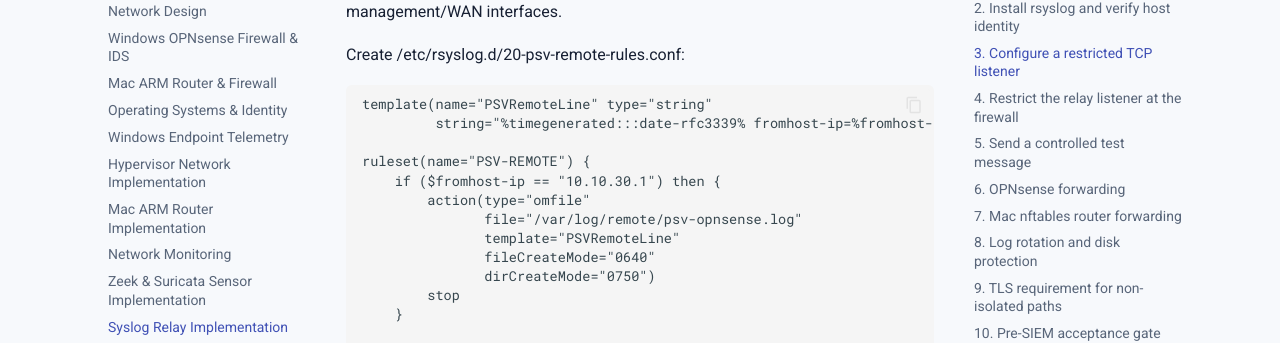
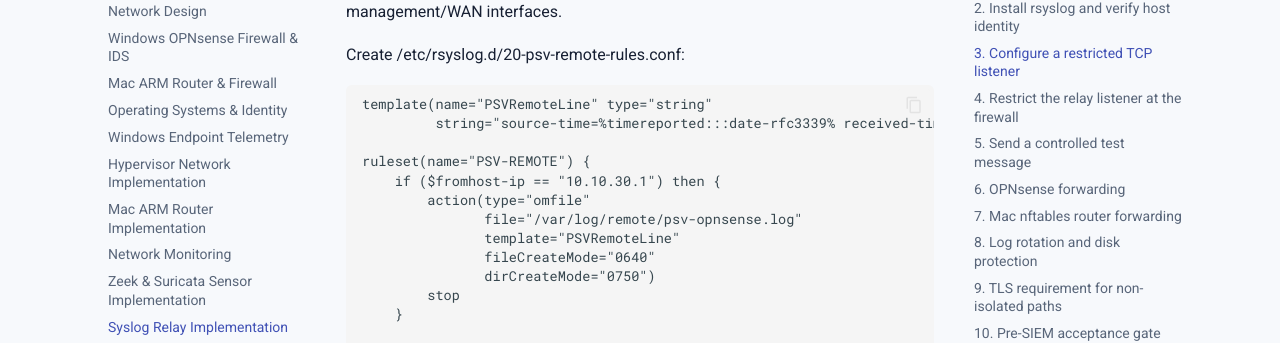
Before and after one commit to PrivacySkillVault/privacyskillvault.github.io, an MkDocs documentation site: the page built from docs/labs/syslog-relay-implementation.md, in a window 1280 px wide and 900 px high, scrolled down 1325 px. Shown: the part 146-489 px from the top of the window. Built offline with MkDocs 1.6.1 and Material for MkDocs 9.7.7, drawn with Linux system fonts in a browser that asks for light colours.

```diff
--- a/docs/labs/syslog-relay-implementation.md
+++ b/docs/labs/syslog-relay-implementation.md
@@ -42,7 +42,7 @@
 
 ~~~text
 template(name="PSVRemoteLine" type="string"
-         string="%timegenerated:::date-rfc3339% fromhost-ip=%fromhost-ip% hostname=%hostname% app=%programname% msg=%msg%\n")
+         string="source-time=%timereported:::date-rfc3339% received-time=%timegenerated:::date-rfc3339% fromhost-ip=%fromhost-ip% hostname=%hostname% app=%programname% msg=%msg%\n")
 
 ruleset(name="PSV-REMOTE") {
     if ($fromhost-ip == "10.10.30.1") then {
```
